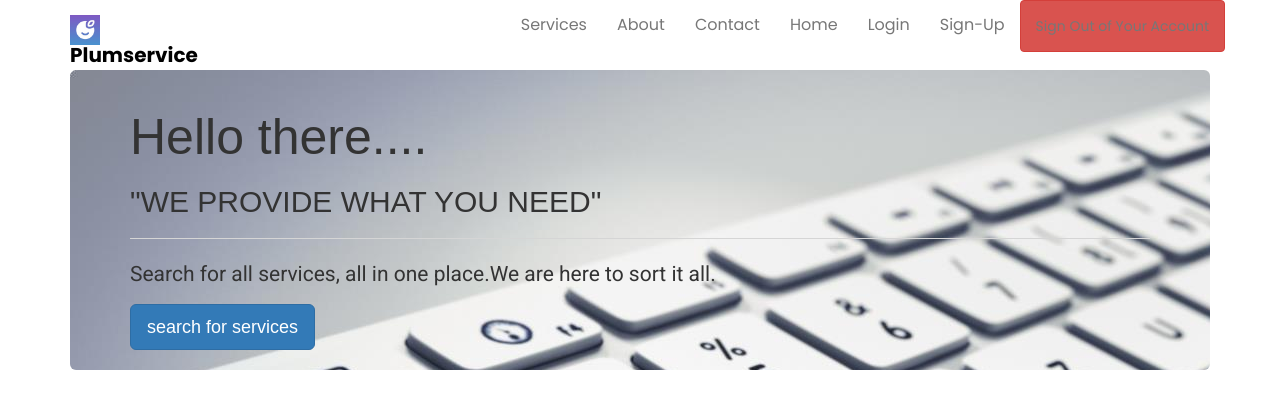
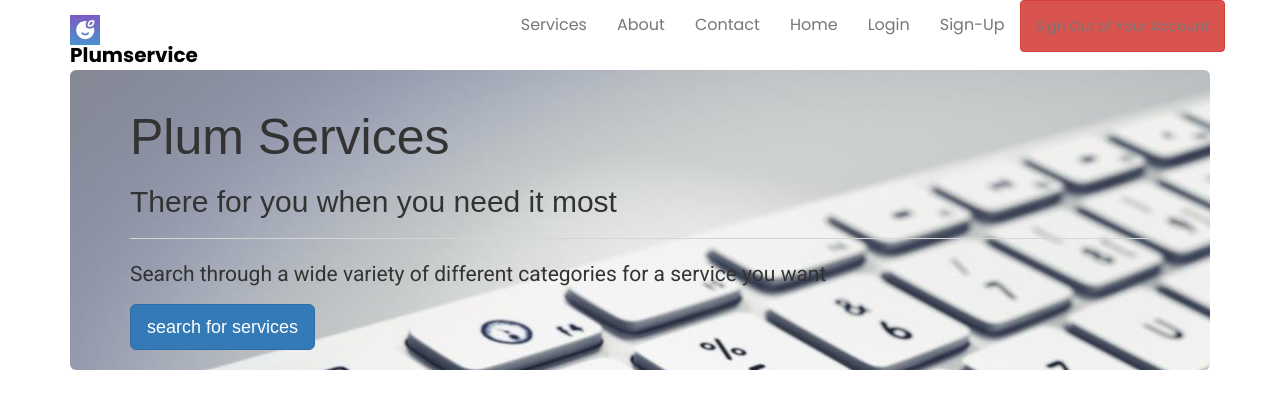
Before and after one commit to ArnasKarciauskas/Plum-Services, a PHP site: page / in a window 1280 px wide. Shown: the top 397 px of the page. Run offline with PHP 8.4, Linux system fonts and the light colour scheme; some libraries are stand-ins or nearby versions.

Commit message:
some design tests

```diff
--- a/index.php
+++ b/index.php
@@ -37,7 +37,7 @@
 					<li><a href="categories.php">Services</a></li>
 					<li><a href="#info1">About</a></li>
 					<li><a href="#contact">Contact</a></li>
-					<li><a href="#showcase">Home</a></li>
+					<li><a href="index.php">Home</a></li>
 					<li><a href="login.php">Login</a></li>
 					<li><a href="signup.php">Sign-Up</a></li>
                     <li><a href="SignOut.php" class="btn btn-danger">Sign Out of Your Account</a></li>
@@ -55,11 +55,11 @@
 				<div class="col-md-12 col-sm-12">
 					<div class="showcase-left">
 			<div class="jumbotron">
-				<h1 class="a">Hello there....</h1>
-				<h2 class="b">"WE PROVIDE WHAT YOU NEED"</h2>
+				<h1 class="a">Plum Services</h1>
+				<h2 class="b">There for you when you need it most</h2>
 				<hr class="my-4">
-				<p class="c">Search for all services, all in one place.We are here to sort it all.</p>
-				<a class="btn btn-primary btn-lg" href="categories.html" role="button">search for services</a>
+				<p class="c">Search through a wide variety of different categories for a service you want</p>
+				<a class="btn btn-primary btn-lg" href="categories.php" role="button">search for services</a>
 			</div>
 		</div>
 		</div>
@@ -69,13 +69,13 @@
 			<div class="row">
 				<div class="col-md-6 col-sm-6">
 					<div class="info-left">
-						<img src="img/why1.jpg">
+						<img src="https://en.agictech.com/media/1455/services4.png">
 					</div>
 				</div>
 				<div class="col-md-6 col-sm-6">
 					<div class="showcase-right">
 						<h1>Why Plumservice?</h1>
-						<p> You'll Get More Competitive Bids. 24/7 Support.Same day delivery. Helps to create a successfull business at affordable costs.</p>
+						<p> We have a wide variety of benefits ranging from a simple and easy to understand user interface, to 24/7 support.</p>
 					</div>
 					<br>
 				</div>
@@ -95,7 +95,7 @@
 				<div class="col-md-6 col-sm-6">
 					<div class="info-right">
 						<h2>Services we provide...</h2>
-						<p>Graphics & Design, Programming, Webdesigning, writing, Plumbers, Electricians, Mechanics, Cleaners...</p>
+						<p>Design, Programming, Webdesigning, writing, Plumbers, Electricians, Mechanics, Cleaners...</p>
 						<br>
 
 					</div>
--- a/login.php
+++ b/login.php
@@ -125,7 +125,7 @@ if ($_SERVER ["REQUEST_METHOD"] == "POST"){
 					<li><a href="categories.php">Services</a></li>
 					<li><a href="#info1">About</a></li>
 					<li><a href="#contact">Contact</a></li>
-					<li><a href="#showcase">Home</a></li>
+					<li><a href="index.php">Home</a></li>
 					<li><a href="login.php">Login</a></li>
 					<li><a href="signup.php">Sign-Up</a></li>
                     <li><a href="SignOut.php" class="btn btn-danger">Sign Out of Your Account</a></li>
--- a/signup.php
+++ b/signup.php
@@ -142,7 +142,7 @@ if ($_SERVER["REQUEST_METHOD"] == "POST"){
 					<li><a href="categories.php">Services</a></li>
 					<li><a href="#info1">About</a></li>
 					<li><a href="#contact">Contact</a></li>
-					<li><a href="#showcase">Home</a></li>
+					<li><a href="index.php">Home</a></li>
 					<li><a href="login.php">Login</a></li>
 					<li><a href="signup.php">Sign-Up</a></li>
                     <li><a href="SignOut.php" class="btn btn-danger">Sign Out of Your Account</a></li>
```
